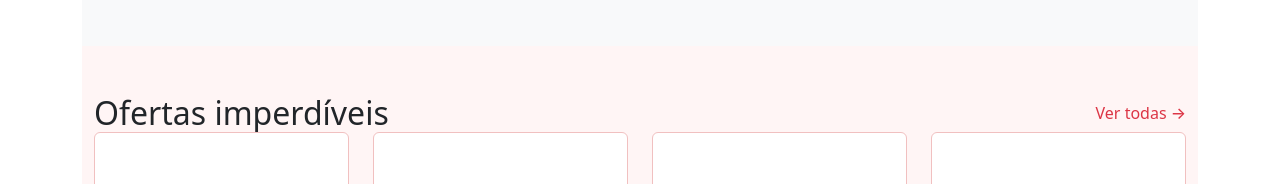
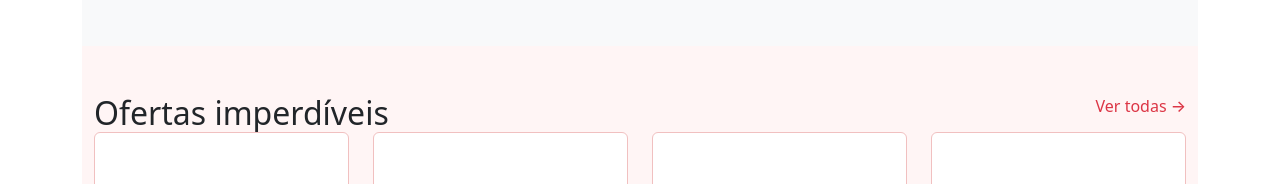
Before and after one commit to dcs30000/landingPage-reactjsBootstrap, a React (Vite) app: page / in a window 1280 px wide. Shown: the part 2613-2797 px from the top of the page. Built offline with nearby package versions, Linux system fonts and the light colour scheme.

Commit message:
arrumando a conf. de tablet

```diff
--- a/src/pages/Home/Home.css
+++ b/src/pages/Home/Home.css
@@ -110,6 +110,10 @@
   }
 }
 
+  .ver-todas{
+    align-self: flex-start;
+  }
+
 /* RESPONSIVO - MOBILE */
 @media (max-width: 576px) {
   .hero {
```
